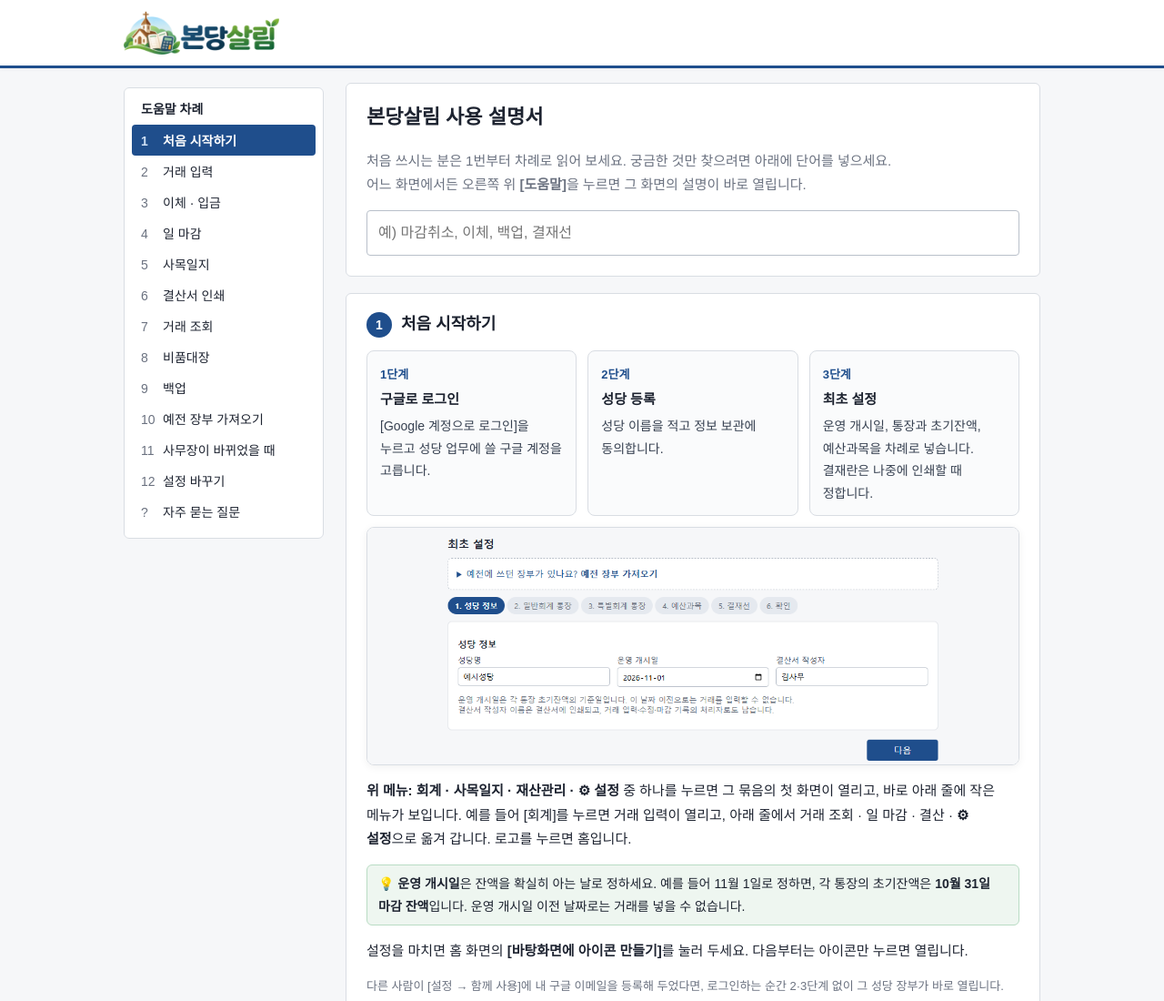
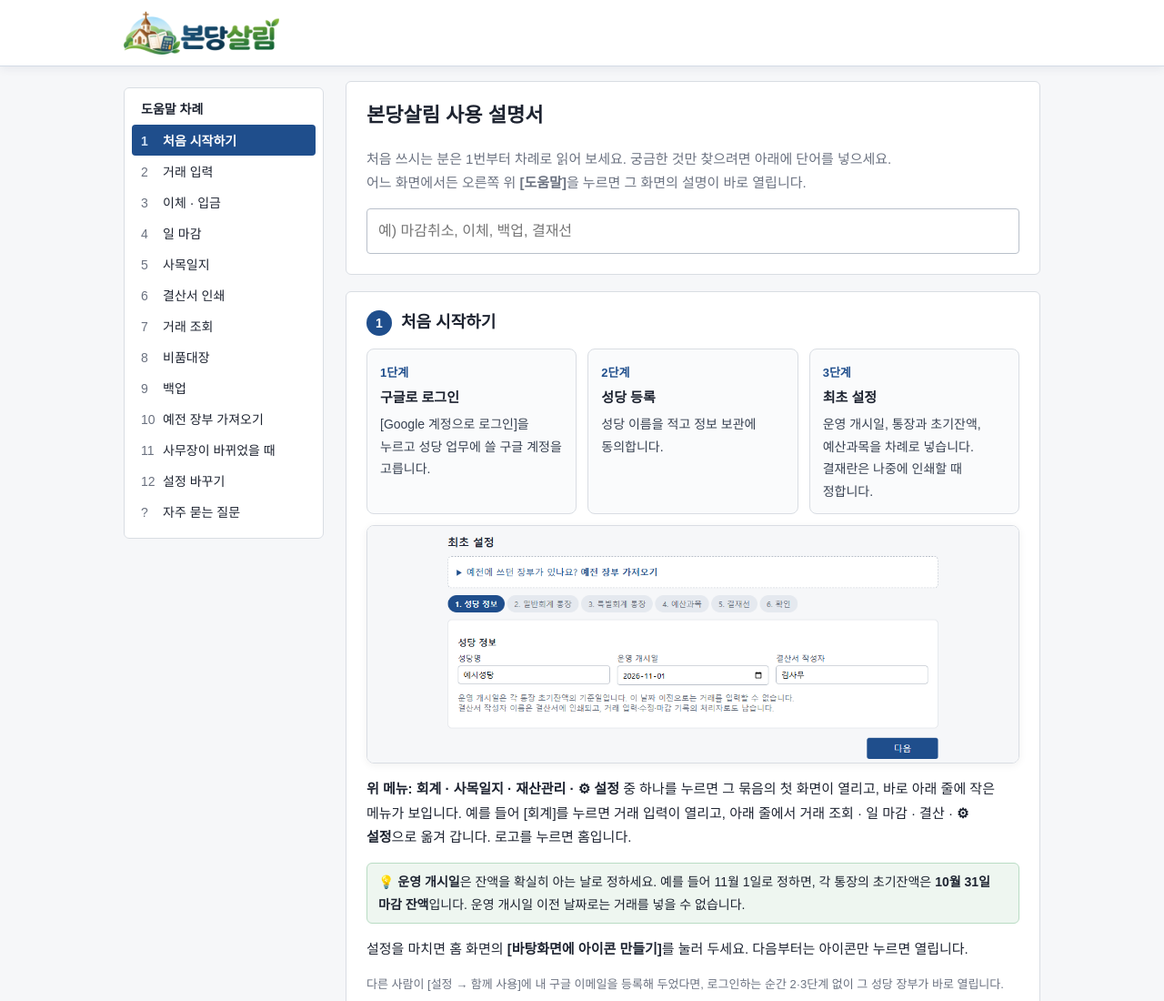
Before and after one commit to jangsangyun0310-sketch/accounting, a website with bundled scripts: page public/help.html in a window 1280 px wide. Shown: the top 1100 px of the page at 91% size. Built offline with nearby package versions, Linux system fonts and the light colour scheme; no server answers.

Commit message:
위 메뉴: 아래 남색 굵은 줄 빼고 옅은 선 + 그림자로 구분
Co-Authored-By: Claude Opus 5.5 <noreply@anthropic.com>

```diff
--- a/public/css/app.css
+++ b/public/css/app.css
@@ -29,7 +29,7 @@ a:hover { color: #163a6b; }
 .topbar {
   position: sticky; top: 0; z-index: 20;
   padding: 12px 0; background: #fff; color: var(--text);
-  border-bottom: 3px solid var(--accent); box-shadow: 0 1px 4px rgba(0, 0, 0, .06);
+  border-bottom: 1px solid #d3dbe6; box-shadow: 0 2px 10px rgba(20, 40, 80, .08); /* 남색 굵은 줄 대신 옅은 선 + 그림자로 본문과 구분 */
 }
 /* 본문(.container)과 같은 폭·여백이라 메뉴 왼쪽 끝이 본문 상자 왼쪽 줄에 맞는다 */
 .topbar-inner {
```
